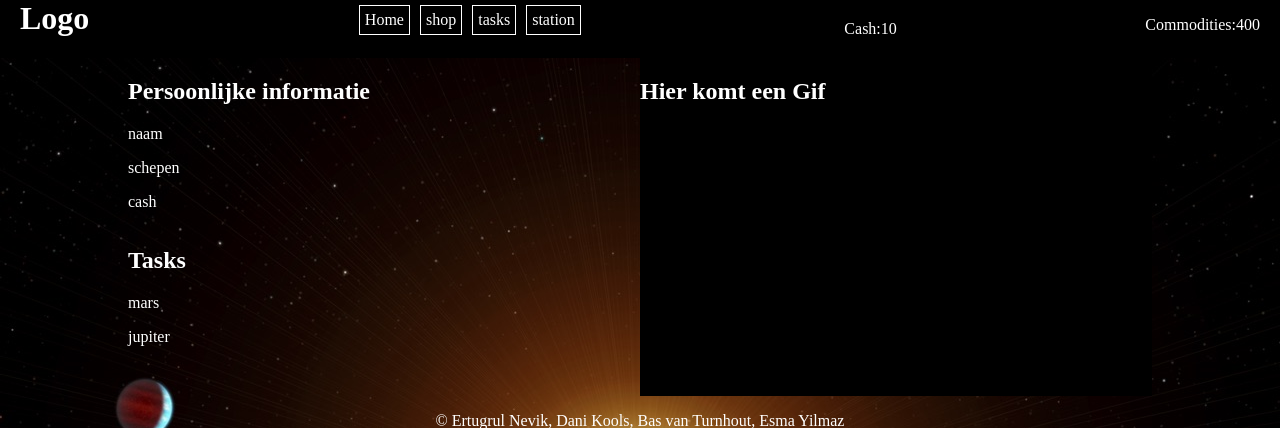
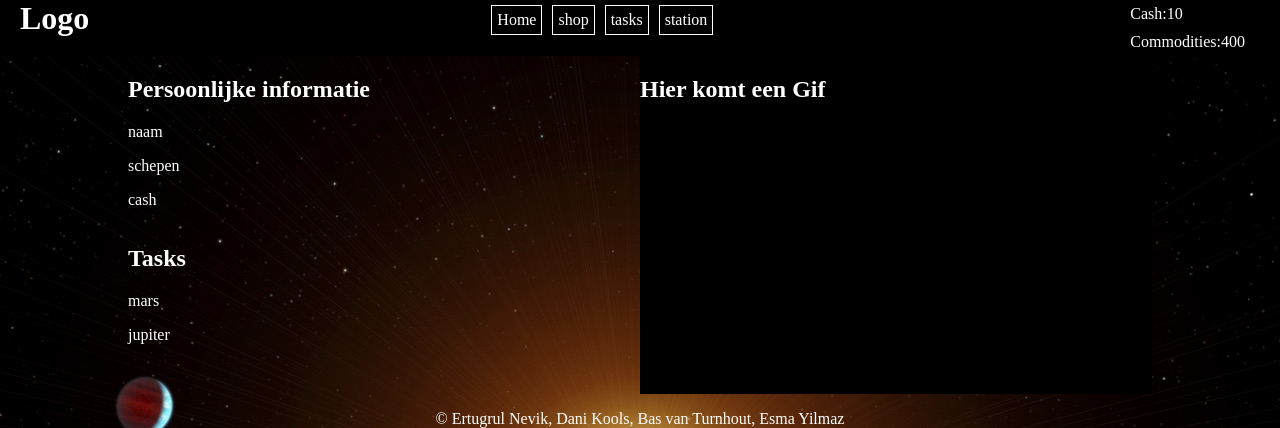
Before and after one commit to enevik/SpaceGame, a PHP site: page / in a window 1280 px wide. Shown: the top 428 px of the page. Run offline with PHP 8.4, Linux system fonts and the light colour scheme; data comes from the database, SQL or seed files in the repository.

Commit message:
cash/commodities
cash en commodities zitten onder elkaar

```diff
--- a/header.php
+++ b/header.php
@@ -35,19 +35,17 @@ require 'databaseController.php';
                 <a href="#station">station</a>
             </div>
         </div>
-        <div class="cash">
-            <p>Cash:<?php echo $users[0]['cash'] ?></p>
 
 
+        <div class="cac">
+            <div class="cash">
+                <p>Cash:<?php echo $users[0]['cash'] ?></p>
+            </div>
 
-
-
-
+            <div class="commodities">
+            <p>Commodities:<?php echo $users[0]['commodities'] ?></p>
 
         </div>
-
-        <div class="commodities">
-            <p>Commodities:<?php echo $users[0]['commodities'] ?></p>
 
 
 
--- a/style.css
+++ b/style.css
@@ -35,10 +35,15 @@ header div{
 	margin-bottom: 0;
 	color: white;
 }
-.cash{
-	padding: 2px;
-	border: 1px solid #000000;
-	margin: 1px;
+.cac{
+	display: flex;
+	flex-direction: column;
+}
+.cash p{
+	margin: 5px;
+}
+.commodities p{
+	margin: 5px;
 }
 main{
 	min-height: 100%;
```
